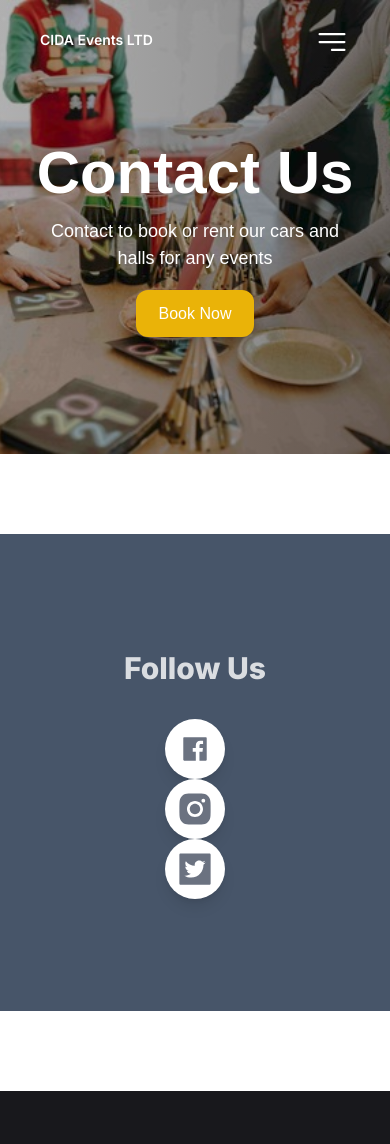
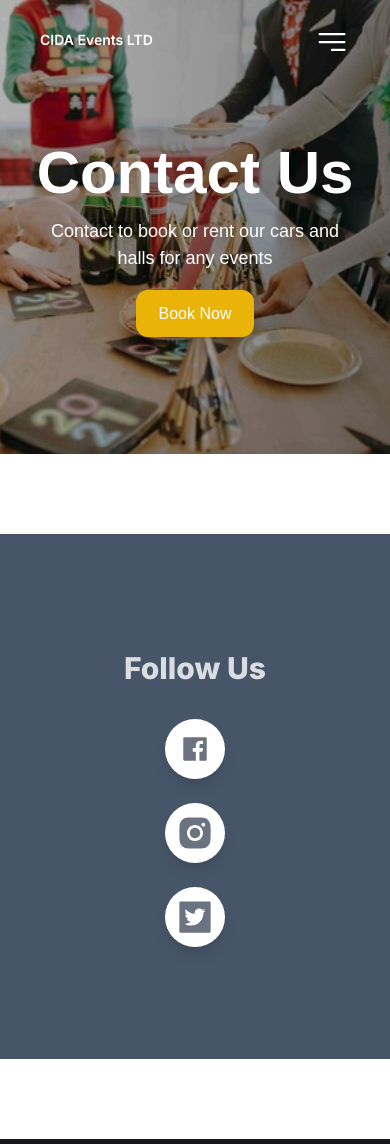
Before and after one commit to CIDA-devs/CIDA-transport-and-events, a Next.js app: page /contact in a window 390 px wide. Shown: the top 1144 px of the page. Built offline with nearby package versions, Linux system fonts and the light colour scheme.

Commit message:
added responsiveness

```diff
--- a/app/contact/page.tsx
+++ b/app/contact/page.tsx
@@ -59,17 +59,17 @@ const Contact = () => {
         </h2>
       <div className="  flex justify-center items-center md:flex-row flex-col">
        <Link href="#">
-       <div className="w-[60px] h-[60px] rounded-full shadow-lg flex justify-center items-center mx-6 bg-white">
+       <div className="w-[60px] h-[60px] rounded-full shadow-lg flex justify-center items-center md:mx-6 md:my-0 mb-6 bg-white">
           <AiFillFacebook className="text-[30px] text-center text-gray-500" />
         </div>
        </Link>
        <Link href="#">
-       <div className="w-[60px] h-[60px] rounded-full shadow-lg flex justify-center items-center mx-6 bg-white">
+       <div className="w-[60px] h-[60px] rounded-full shadow-lg flex justify-center items-center md:mx-6 md:my-0 mb-6 bg-white">
         <AiFillInstagram className="text-[40px] text-center text-gray-500" />
         </div>
        </Link>
        <Link href="#">
-       <div className="w-[60px] h-[60px] rounded-full shadow-lg flex justify-center items-center mx-6 bg-white">
+       <div className="w-[60px] h-[60px] rounded-full shadow-lg flex justify-center items-center md:mx-6 md:my-0 bg-white">
         <AiFillTwitterSquare className="text-[40px] text-center text-gray-500" />
         </div>
        </Link>
```
